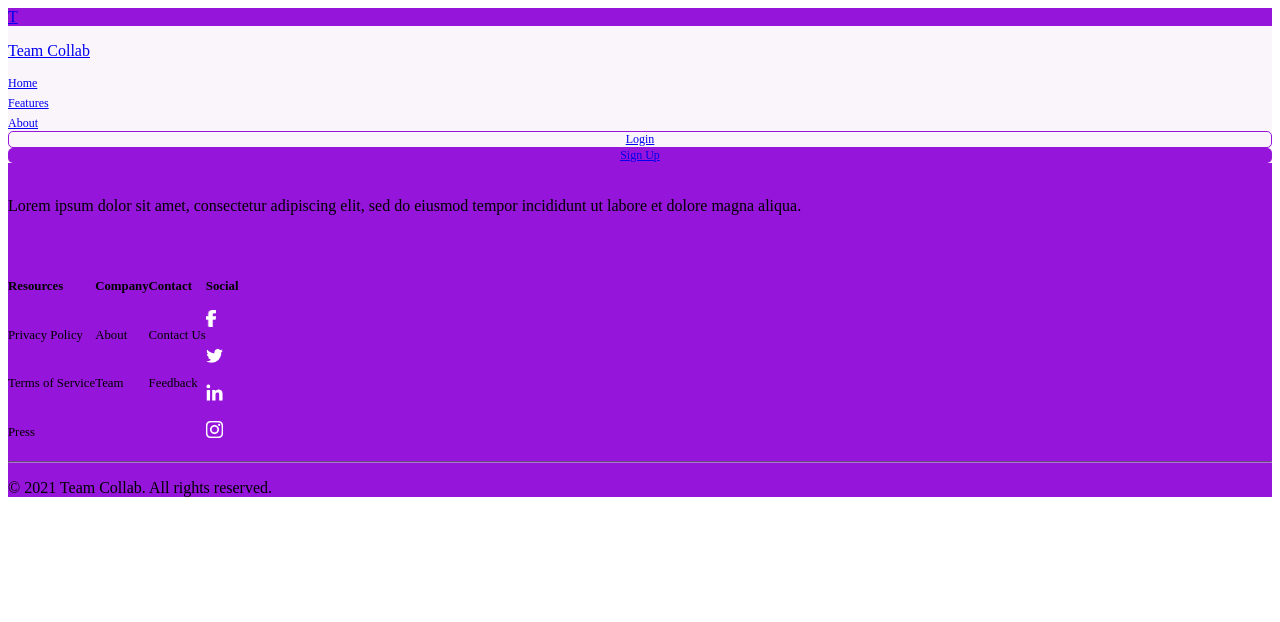
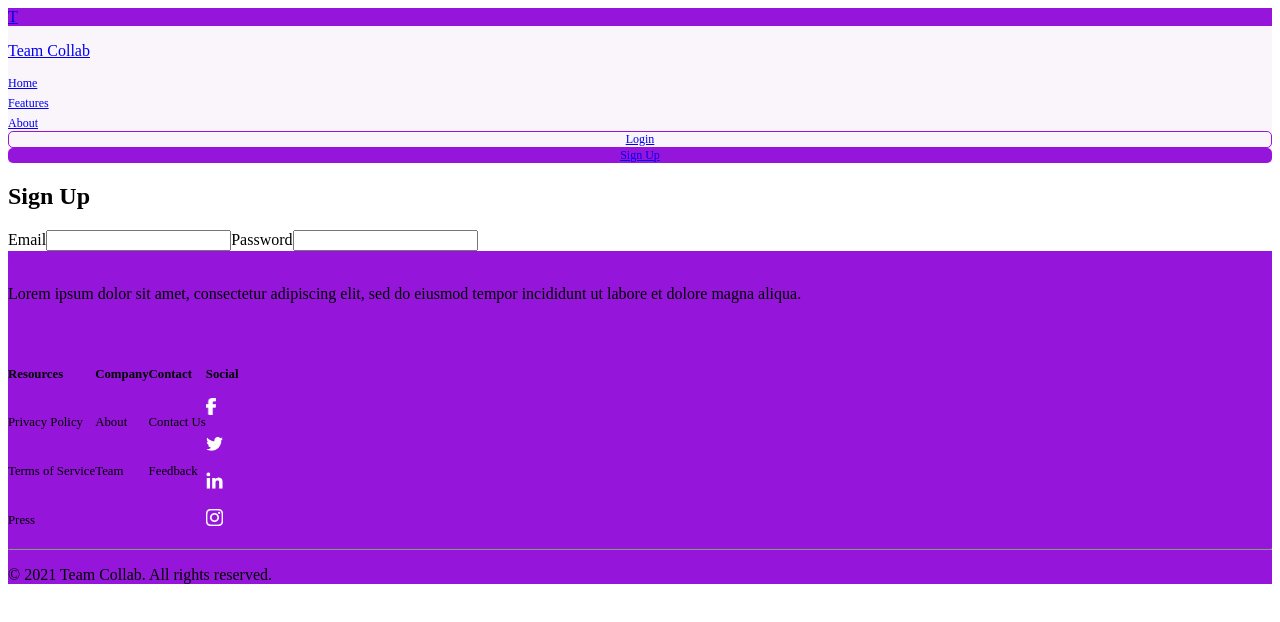
Before and after one commit to willsower/TeamCollab, a Next.js app in the folder frontend/: page /account/signup in a window 1280 px wide. Shown: the top 622 px of the page. Built offline with nearby package versions, Linux system fonts and the light colour scheme.

Commit message:
Adding in sign up form

```diff
--- a/frontend/pages/account/signup.js
+++ b/frontend/pages/account/signup.js
@@ -13,7 +13,17 @@ export default function SignUp() {
 
       <Nav />
 
-      <main></main>
+      <main>
+        <section className = "">
+          <h1>Sign Up</h1>
+          <form onSubmit = "">
+            <label>Email</label>
+            <input name = "email" type = "text"/>
+            <label>Password</label>
+            <input name = "password" type = "password"/>
+          </form>
+        </section>
+      </main>
 
       <Footer />
     </>
```
